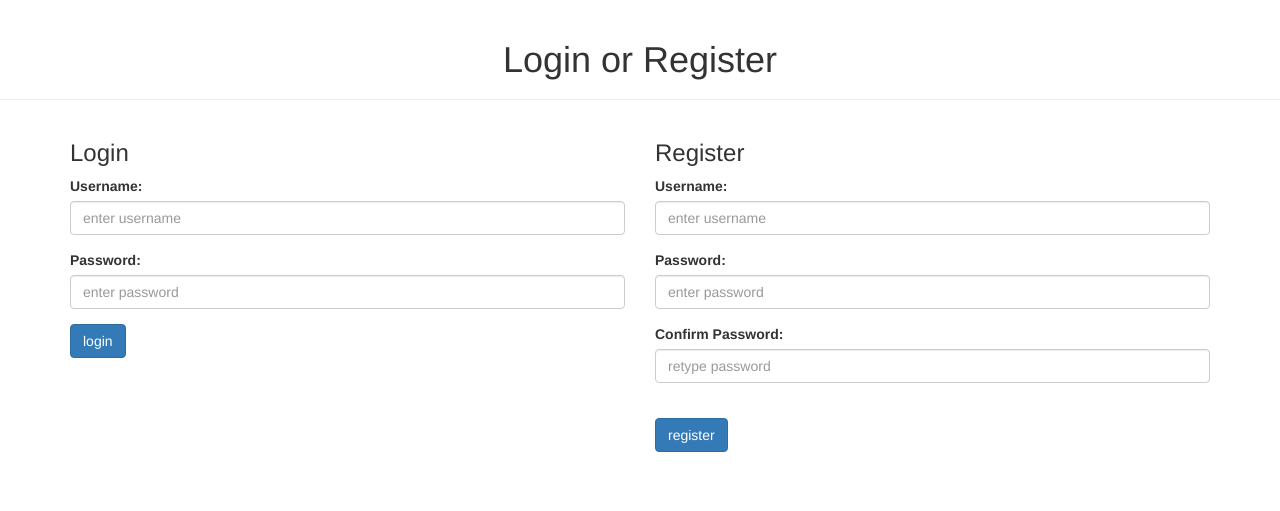
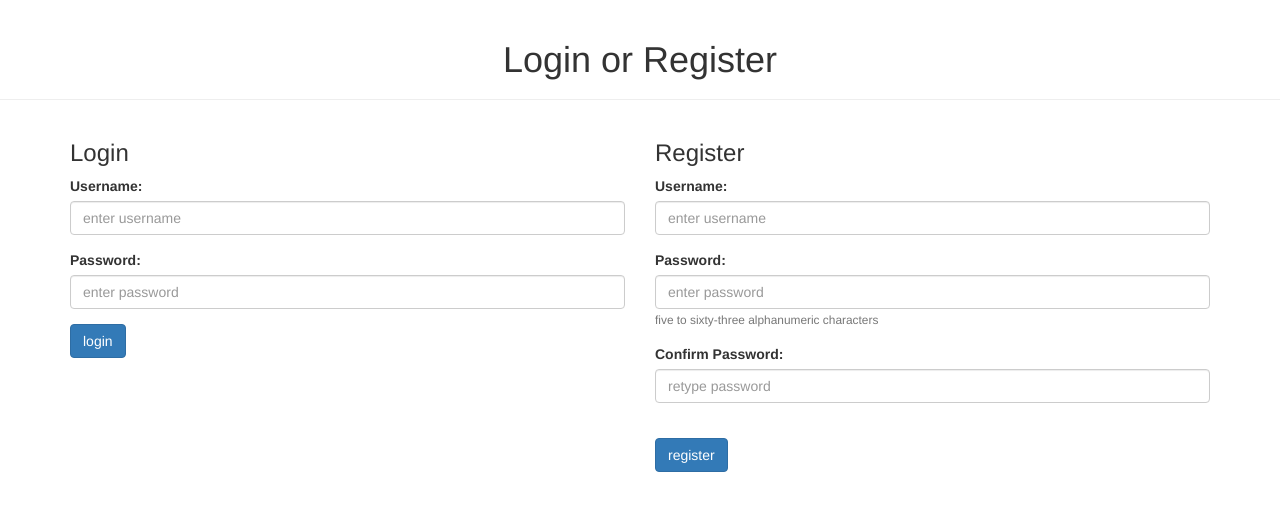
Before and after one commit to hhzrabbit/team-rrj-blog, a Flask app: page / in a window 1280 px wide. Shown: the top 511 px of the page. Run offline with Flask 2, Linux system fonts and the light colour scheme; some libraries are stand-ins or nearby versions.

Commit message:
added small password description

```diff
--- a/templates/loginOrReg.html
+++ b/templates/loginOrReg.html
@@ -43,7 +43,7 @@
             <form method="POST" action="/authOrCreate">
                 <div class="form-group">
                     <label for="username">Username:</label>
-                    <input type="text" class="form-control" name="username" placeholder="enter username" pattern="[a-zA-Z0-9]{5,63}" title="type five to sixty-three alphanumeric characters" required >
+                    <input type="text" class="form-control" name="username" placeholder="enter username" pattern="[a-zA-Z0-9]{1,63}" title="type up to to sixty-three alphanumeric characters" required >
                 </div>
                     <div class="form-group">
                         <label for="password">Password:</label>
@@ -58,11 +58,12 @@
             <form method="POST" action="/authOrCreate">
                 <div class="form-group">
                     <label for="username">Username:</label>
-                    <input type="text" class="form-control" name="username" placeholder="enter username" pattern="[a-zA-Z0-9]{5,63}" title="type five to sixty-three alphanumeric characters" required >
+                    <input type="text" class="form-control" name="username" placeholder="enter username" pattern="[a-zA-Z0-9]{1,63}" title="type up to sixty-three alphanumeric characters" required >
                 </div>
                     <div class="form-group">
                         <label for="password">Password:</label>
                         <input type="password" class="form-control" name="password" placeholder="enter password" pattern="[a-zA-Z0-9]{5,63}" title="type five to sixty-three alphanumeric characters" required>
+                        <small id="passwordHelp" class="form-text text-muted">five to sixty-three alphanumeric characters</small>
                     </div>
                     <div class="form-group">
                         <label for="confirmpassword">Confirm Password:</label>
```
Also changed, not shown: database.db.
